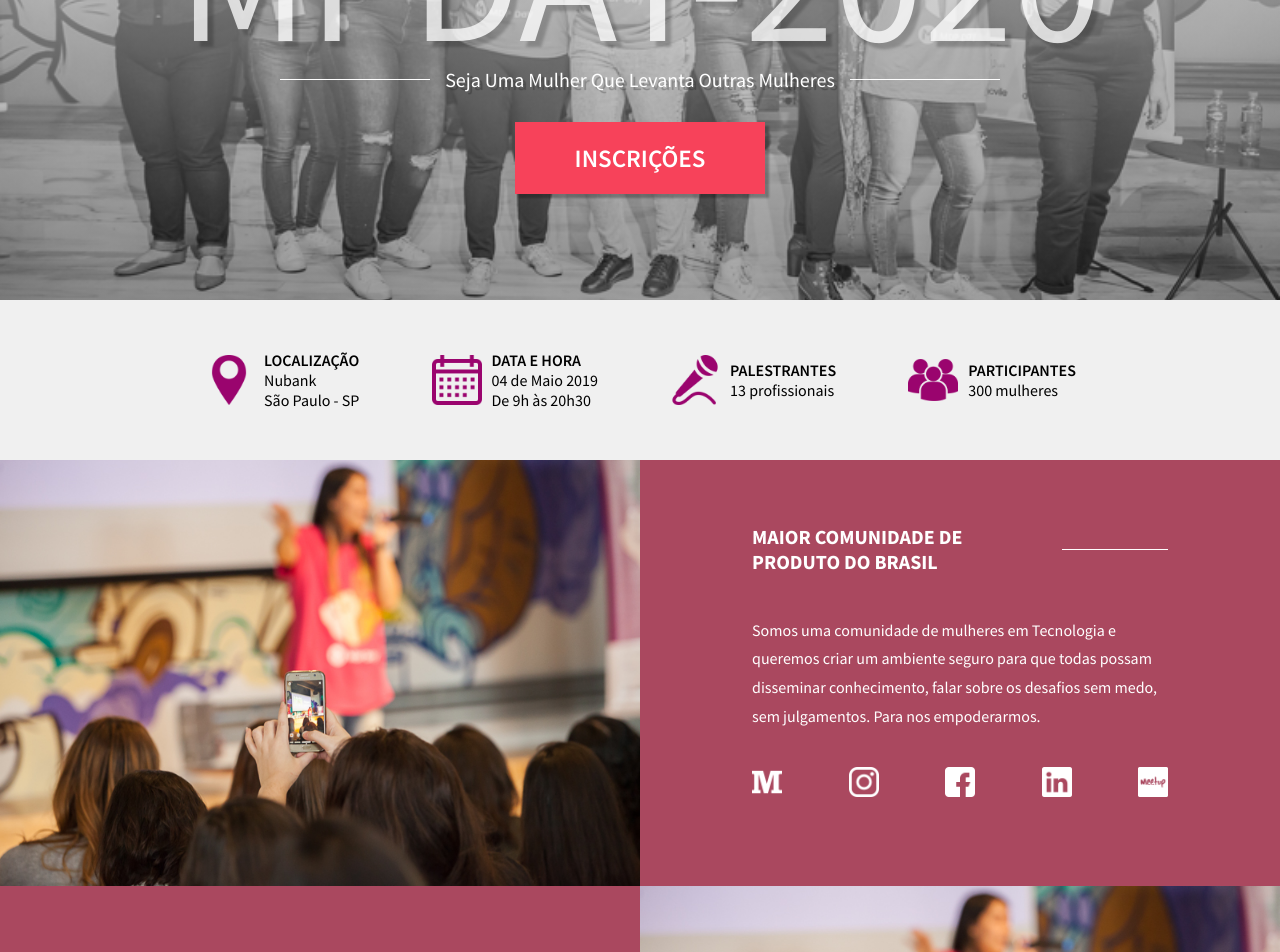
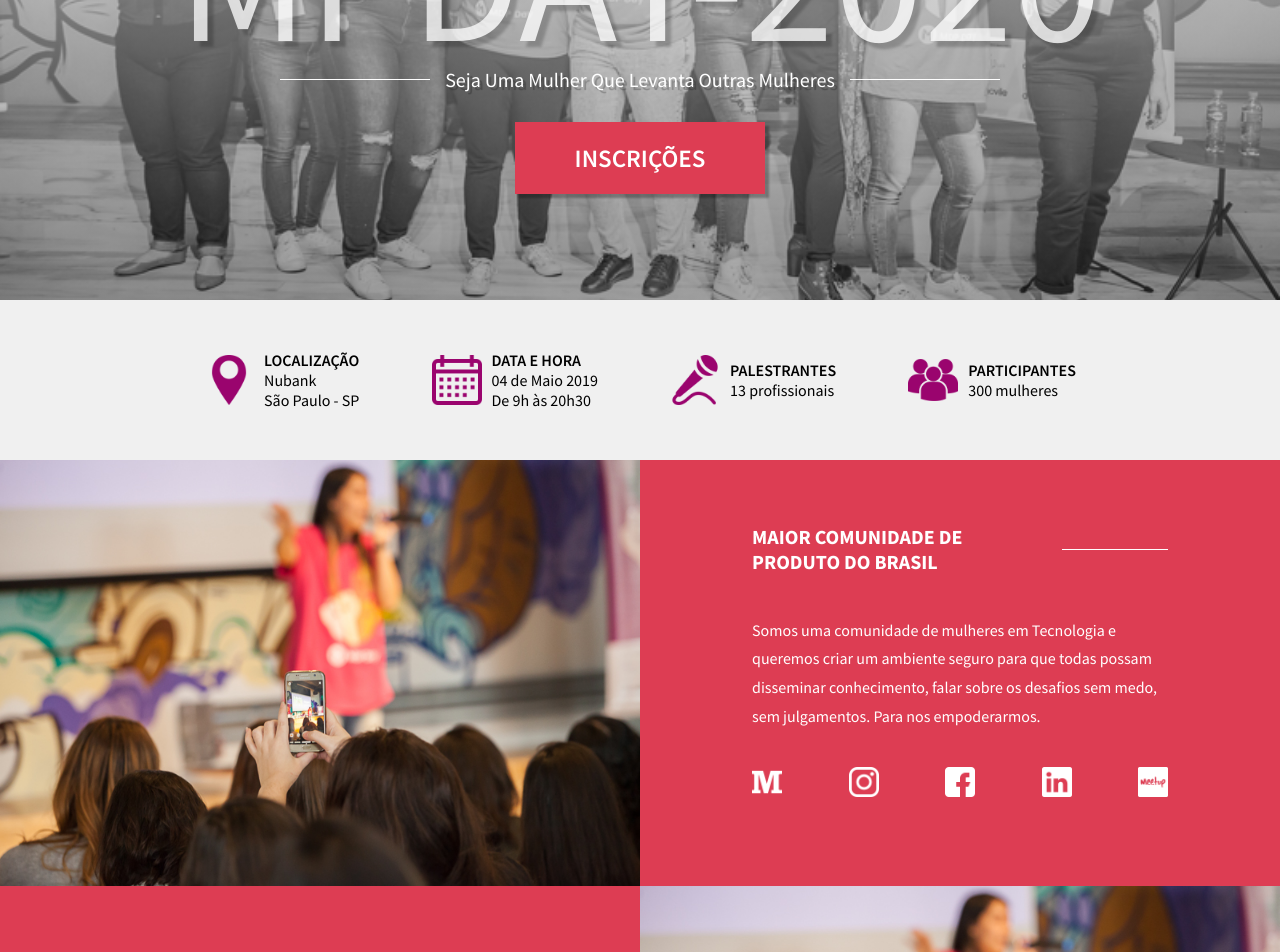
Before and after one commit to vinolia-serejo/mulheresdeproduto, a website: page index.html in a window 1280 px wide. Shown: the part 340-1292 px from the top of the page. Drawn offline with Linux system fonts and the light colour scheme; files whose address does not match are found by name.

Commit message:
subindo últimas alterações

```diff
--- a/style/scss/_nav.scss
+++ b/style/scss/_nav.scss
@@ -124,7 +124,7 @@
     .btn--nav {
         font-size: 11px;
         padding: 8px 18px;
-        margin-left: 20px;
+        margin-left: 36px;
         box-shadow: 3px 3px 2px rgba(0, 0, 0, 0.171);
     }
     .logo--nav {
--- a/style/scss/_sobre.scss
+++ b/style/scss/_sobre.scss
@@ -1,5 +1,5 @@
 .container__sobre {
-    background-color: $cor-fundo-sobre;
+    background-color: $cor-btn;
 }
 
 .container__conteudo {
--- a/style/scss/_variaveis.scss
+++ b/style/scss/_variaveis.scss
@@ -1,14 +1,14 @@
 // cores
-$cor-principal: #2a1419;
+$cor-principal: #1d1819;
 $cor-branca: #fff;
 $cor-fonte-roxo: #990c6e;
 $cor-fundo-roxo: #792b77;
 $cor-fundo-cinza: #F0F0F0;
 $cor-fundo-sobre: #aa485f;
-$cor-rodape: #41292e;
+$cor-rodape: #312f2f;
 $cor-reprograma: #a77497;
-$cor-btn: #f7425a;
-$cor-redes-sociais: #6565;
+$cor-btn: #dd3d53;
+$cor-redes-sociais: rgba(255, 255, 255, 0.836);
 
 // tamanhos de fontes
 $fonte-titulo-principal: 180px;
```
Also changed, not shown: style/style.css, 1 other file.
